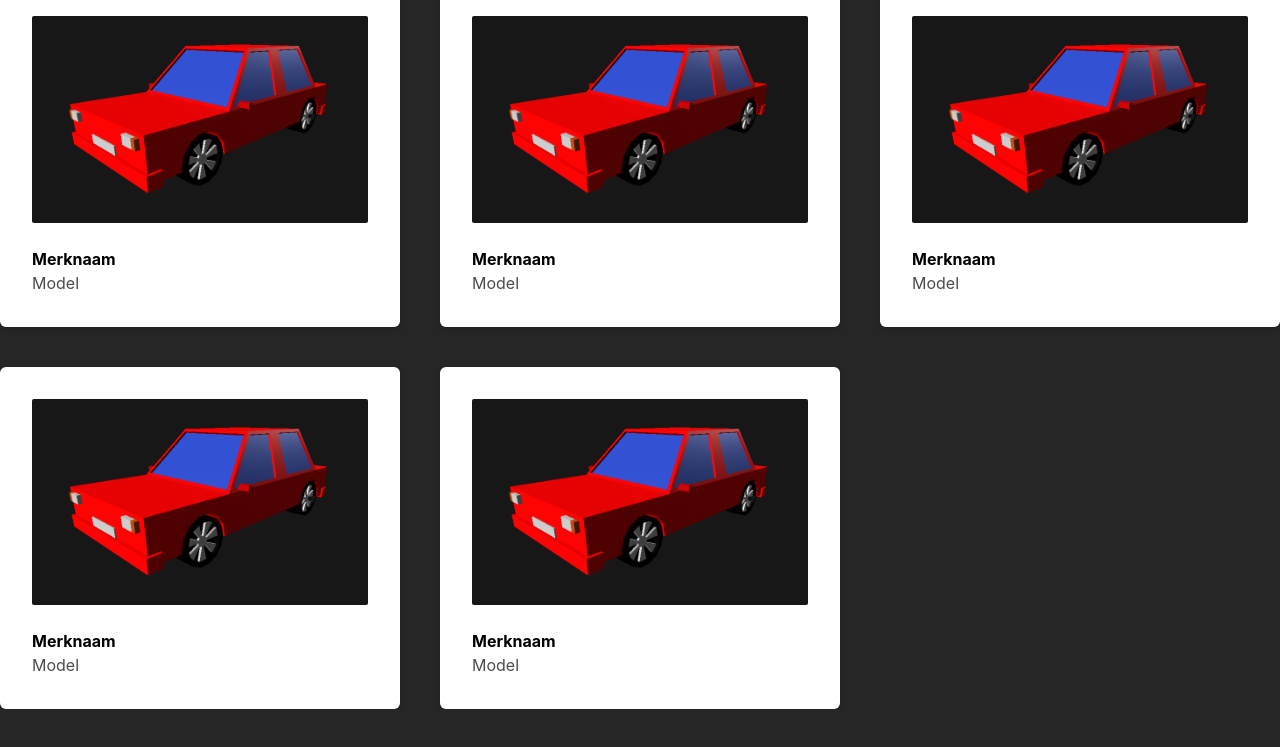
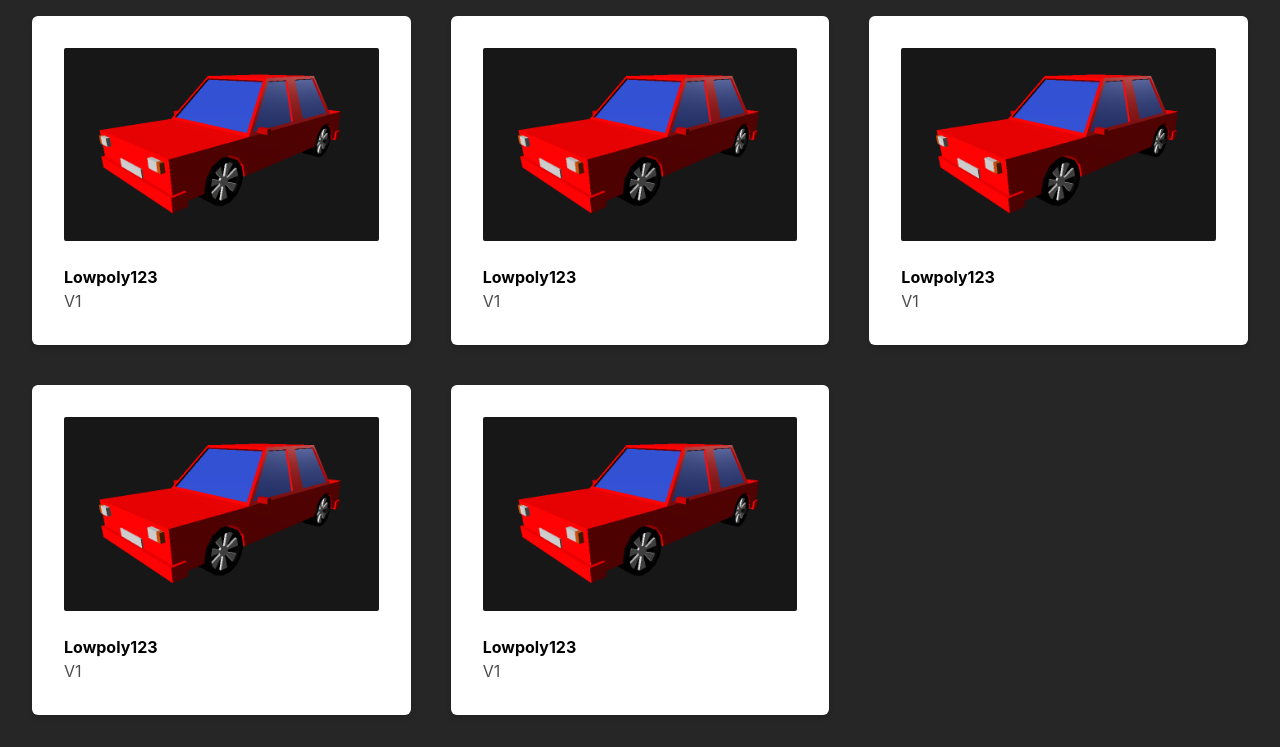
Before and after one commit to WittevrongelLaura/ResearchProject, an Astro site in the folder pwa/: page / in a window 1280 px wide. Shown: the part 96-843 px from the top of the page. Before the commit the page ends 805 px from the top, so only its background shows below. Built offline with nearby package versions, Linux system fonts and the light colour scheme; Astro itself is replaced by a stand-in of ours.

Commit message:
small fixes

```diff
--- a/pwa/src/components/Car-built.astro
+++ b/pwa/src/components/Car-built.astro
@@ -1,5 +1,7 @@
 ---
-import Details from '../components/Details'
+import Details from '../components/Details.astro'
+
+
 
 
 ---
--- a/pwa/src/components/Card.astro
+++ b/pwa/src/components/Card.astro
@@ -1,10 +1,11 @@
 ---
+import specifications from "../assets/specifications.json"
 ---
 
 <div class="shadow-md bg-white text-black p-8 rounded-md">
   <a href="/showcase">
     <img src="/tumbnails/car-build-mini.png" class="rounded-sm" />
-    <h2 class="font-bold mt-6">Merknaam</h2>
-    <p class="opacity-70">Model</p>
+    <h2 class="font-bold mt-6">{specifications.body.brand}</h2>
+    <p class="opacity-70">{specifications.body.model}</p>
   </a>
 </div>
--- a/pwa/src/components/Details.astro
+++ b/pwa/src/components/Details.astro
@@ -1,13 +1,13 @@
 ---
-import specifications from "../assets/specifications"
-import {body} from "../components/Car-built"
+import specifications from "../assets/specifications.json"
+// import {body} from "../components/Car-built.astro"
 
-console.log("bodyyyyy", body);
+// console.log("bodyyyyy", body);
 
 
-if(body){
-    console.log("CLICKED BODYY")
-}
+// if(body){
+//     console.log("CLICKED BODYY")
+// }
 ---
 
 <div class=" ">
--- a/pwa/src/pages/index.astro
+++ b/pwa/src/pages/index.astro
@@ -1,14 +1,10 @@
 ---
-import Car from '../components/Car.astro'
-import Garage from '../components/Garage.astro'
-import CarBuilt from '../components/Car-built.astro'
-import Showroom from '../components/Showroom.astro'
 import MainLayout from '../layouts/MainLayout.astro'
 import Card from '../components/Card.astro'
 ---
 
 <MainLayout title="Home">
-  <div class="flex flex-col">
+  <div class="flex flex-col m-8">
     <h1 class="mb-10 text-4xl self-center">Overview</h1>
     <div class="grid grid-cols-3 gap-10">
       <Card />
```
